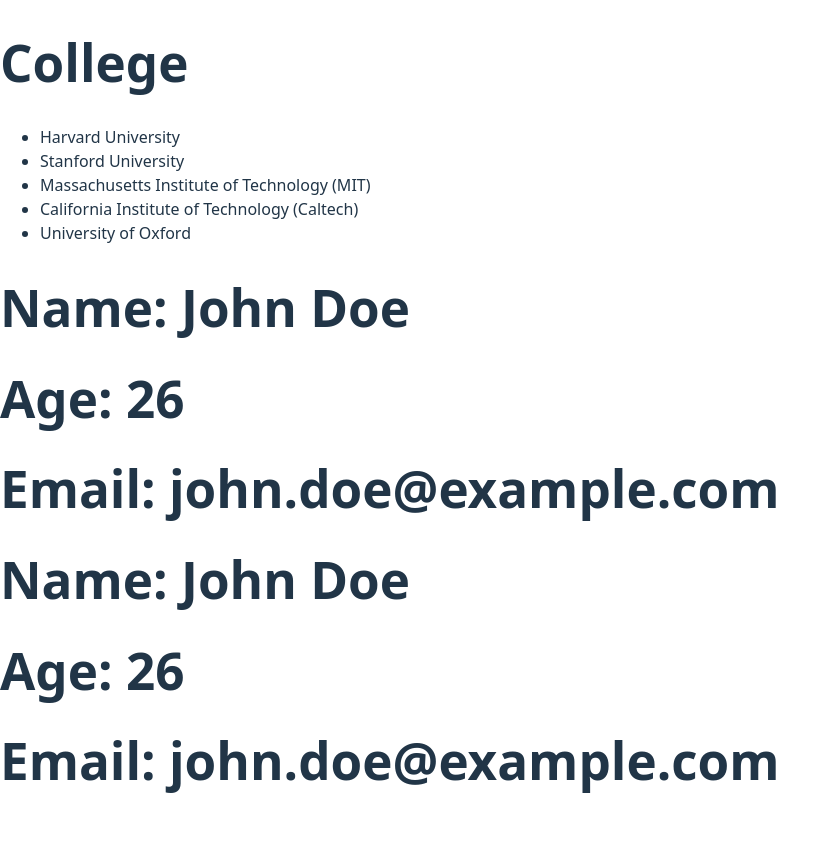
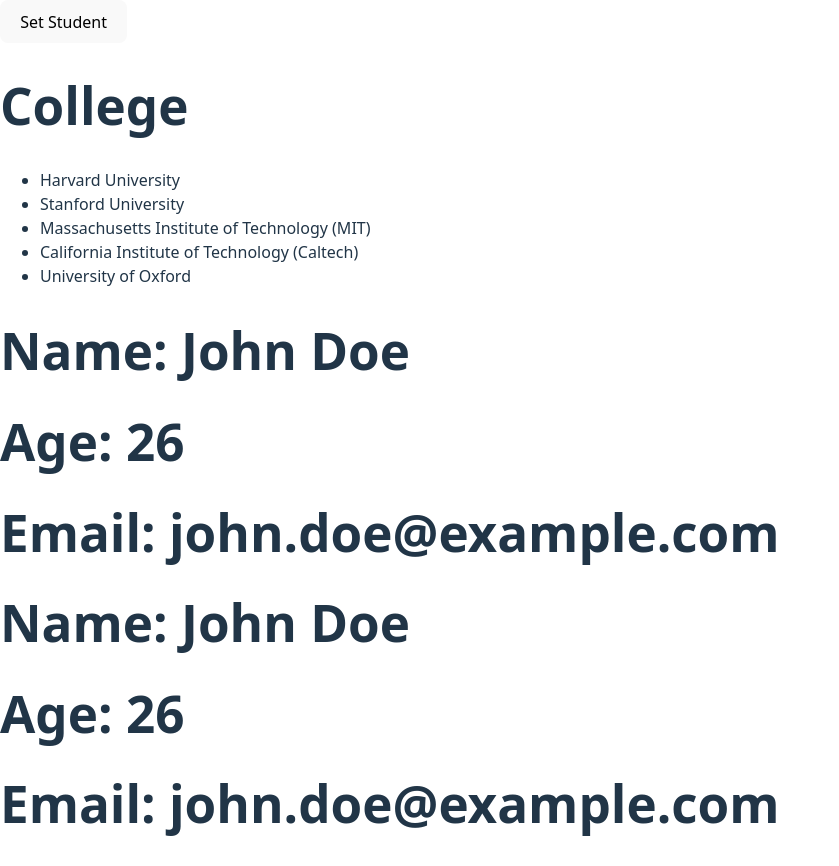
Before and after one commit to ashi-ish/React, a React (Vite) app: page / in a window 1280 px wide. Shown: the whole page, without its empty margins (0-839 px from the left). Before the commit the page ends 823 px from the top, so only its background shows below. Built offline with nearby package versions, Linux system fonts and the light colour scheme.

Commit message:
Props with click event

```diff
--- /dev/null
+++ b/src/Student.jsx
@@ -0,0 +1,10 @@
+function Student({ name }) {
+  return (
+    <div>
+      <h1>Student</h1>
+      <h2>Name: {name}</h2>
+    </div>
+  );
+}
+
+export default Student;
--- a/src/UserComponent.jsx
+++ b/src/UserComponent.jsx
@@ -1,5 +1,7 @@
 import College from "./College";
 import Props from "./Props";
+import Student from "./Student";
+import { useState } from "react";
 
 export function UserComponent() {
   let userObject = {
@@ -22,6 +24,8 @@
     "University of Oxford",
   ];
 
+  const [student, setStudent] = useState();
+
   return (
     <div>
       {/* <Props
@@ -29,6 +33,9 @@
         age={userObject.age}
         email={userObject.email}
       /> */}
+      <button onClick={() => setStudent("John Cena")}>Set Student</button>
+      {student && <Student name={student} />}
+
       <College name={collegeNames} />
       <Props user={userObject} />
       <Props user={userObject1} />
```
